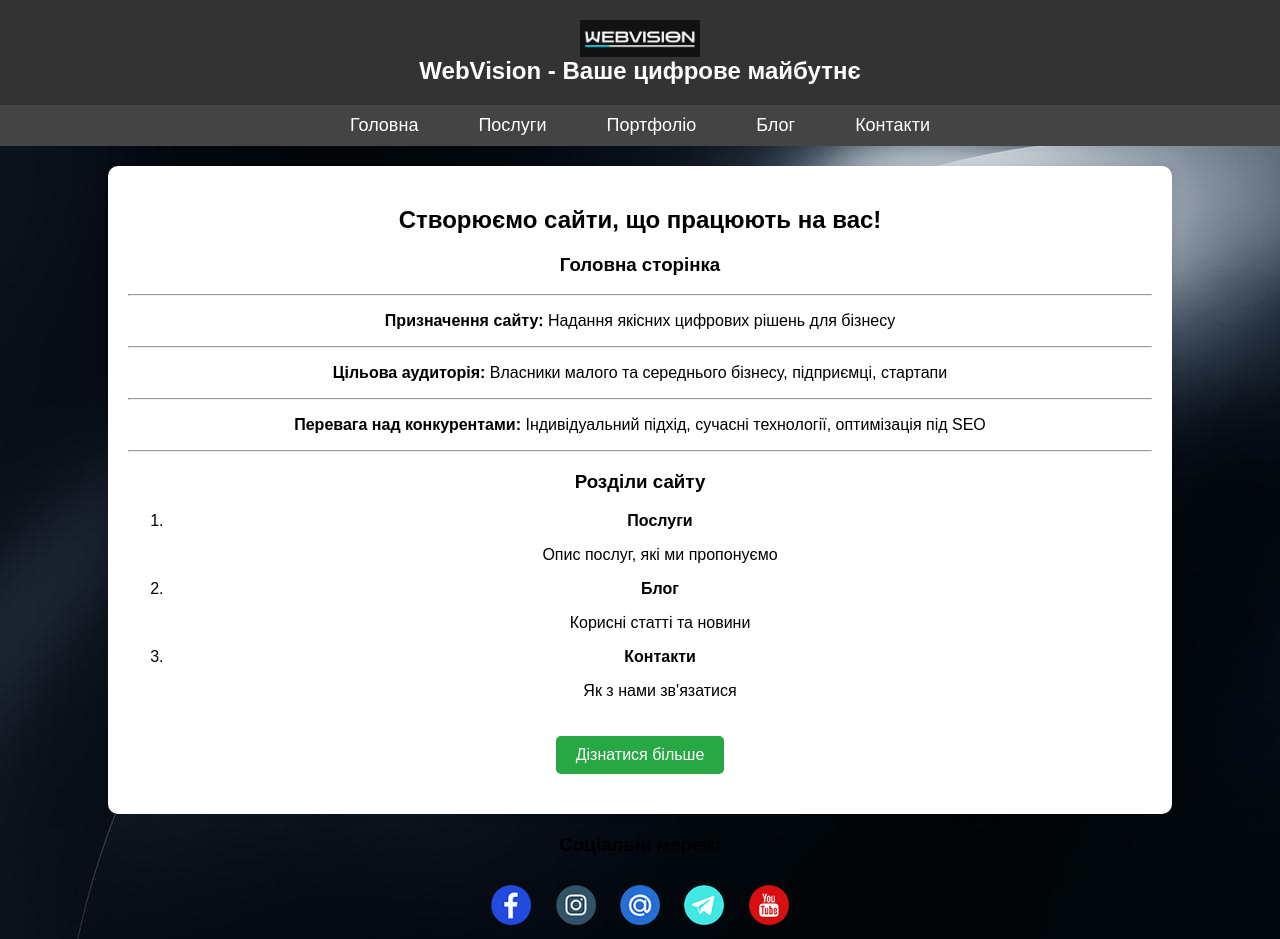
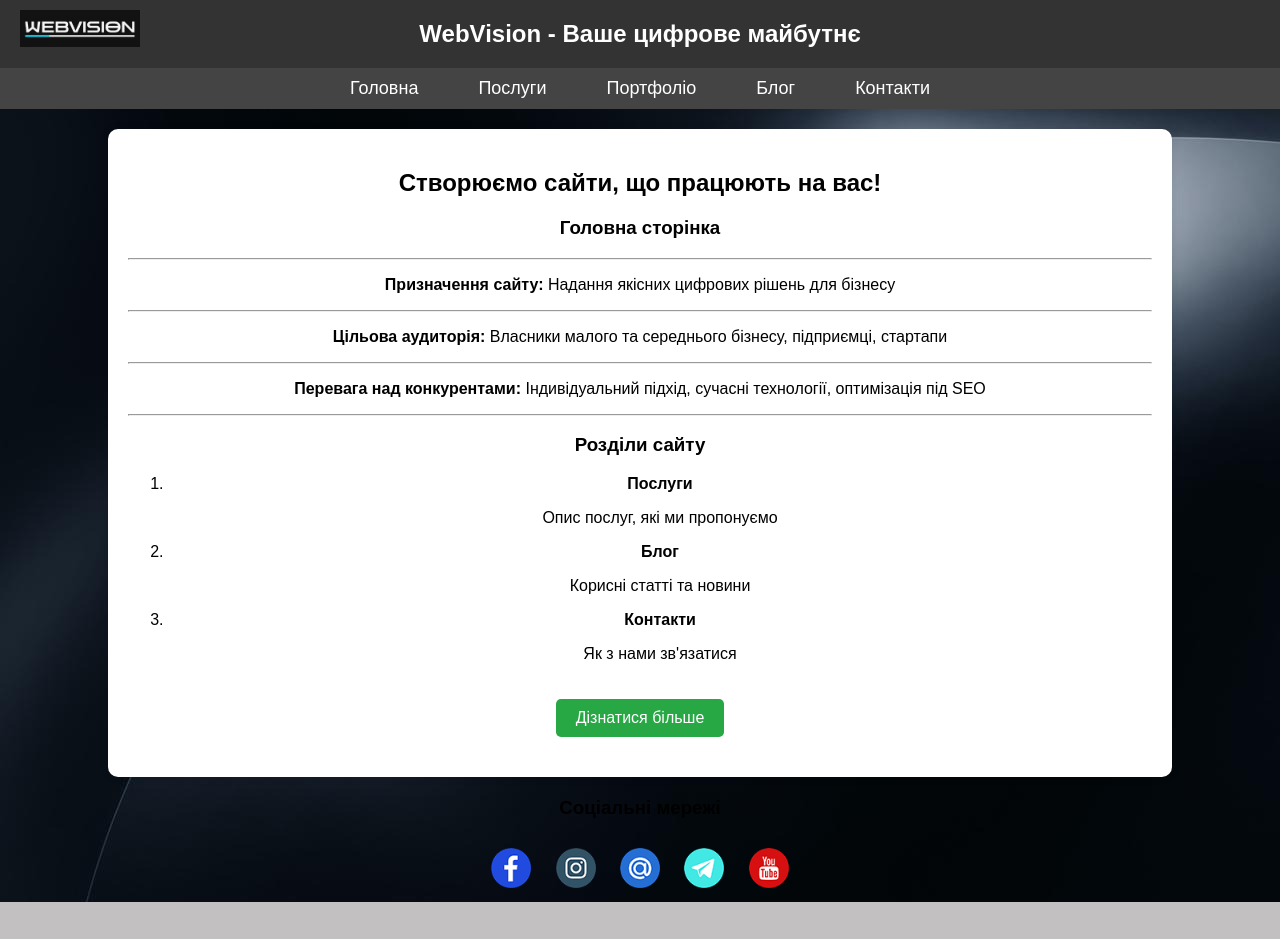
Before and after one commit to KoNtRaSt0/informlr, a plain HTML site: page index.html in a window 1280 px wide. After the commit the page ends 902 px from the top, so only its background shows below. Drawn offline with Linux system fonts and the light colour scheme.

Commit message:
Update styles.css

```diff
--- a/styles.css
+++ b/styles.css
@@ -12,14 +12,17 @@ header {
     padding: 20px;
     font-size: 24px;
     font-weight: bold;
+    position: relative;
+    text-align: center;
 }
 
-/* Додано стиль для логотипа */
+/* Логотип у лівому верхньому куті */
 .logo {
-    width: 180px;
+    width: 120px;
     height: auto;
-    display: block;
-    margin: 0 auto;
+    position: absolute;
+    top: 10px;
+    left: 20px;
 }
 
 nav {
@@ -111,15 +114,3 @@ nav ul li a:hover {
 .gallery img:hover {
     transform: scale(1.05);
 }
-
-.header-container {
-    display: flex;
-    align-items: center;
-    justify-content: flex-start;
-    gap: 20px;
-}
-
-.logo {
-    width: 120px; /* можеш змінити за бажанням */
-    height: auto;
-}
```
